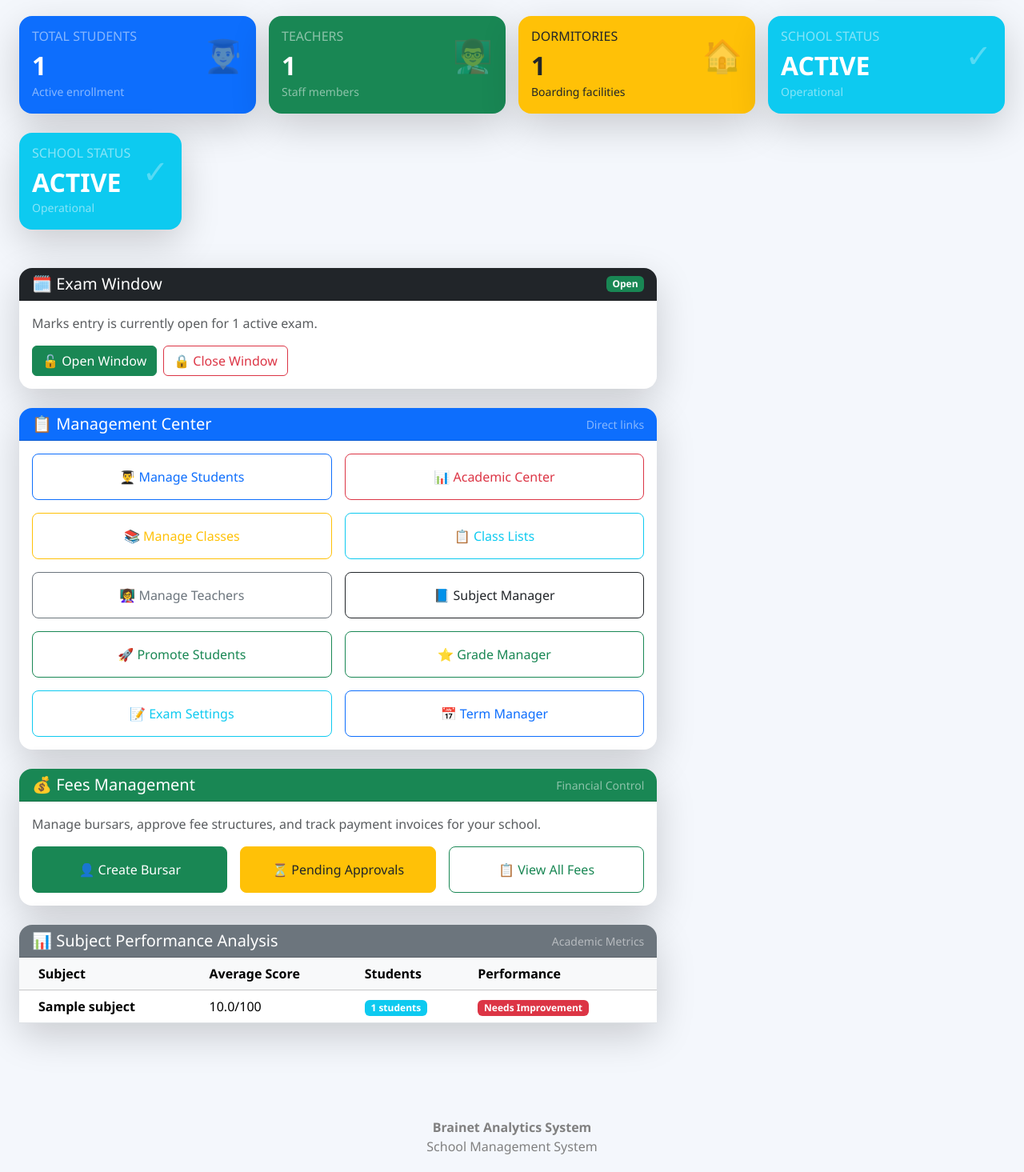
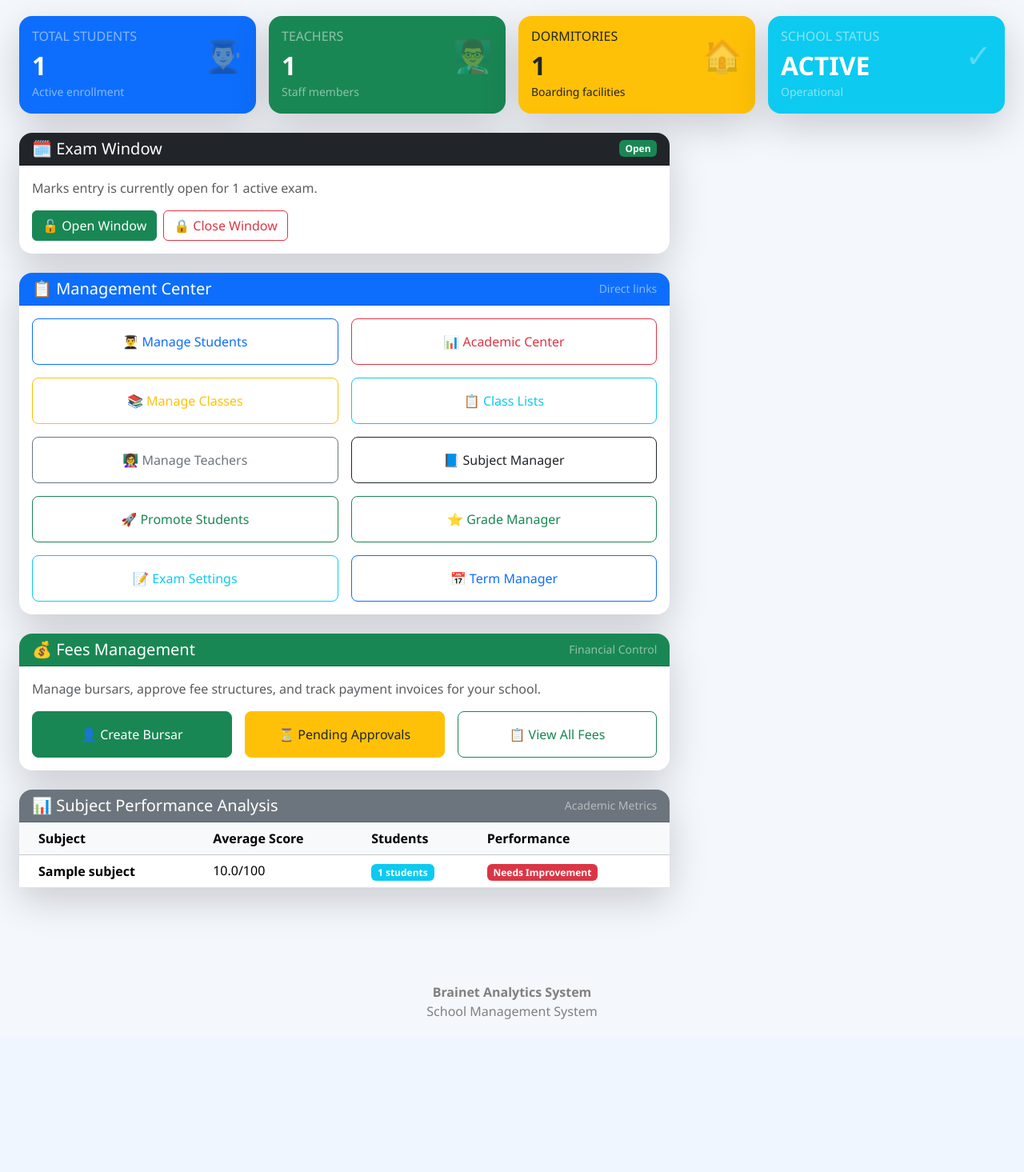
Before and after one commit to Dantex3d/Brainet-ERP, a Django app: page /schools/principal/dashboard/ in a window 1280 px wide. Shown: the part 289-1754 px from the top of the page at 80% size. After the commit the page ends 1563 px from the top, so only its background shows below. Run offline with Django 5.2, Linux system fonts and the light colour scheme; a user stored in the database is signed in; tables that the repository leaves empty hold one stand-in row (values such as "Sample post").

Commit message:
generator fix

```diff
--- a/brainet/settings.py
+++ b/brainet/settings.py
@@ -22,13 +22,11 @@ SECRET_KEY = os.environ.get(
     "django-insecure-development-key"
 )
 
-DEBUG = os.environ.get("DEBUG", "False") == "True"
+DEBUG = os.environ.get("DEBUG", "False")
 
 ALLOWED_HOSTS = [
     "brainetanalytics.co.ke",
     "www.brainetanalytics.co.ke",
-    "brainet.up.railway.app",
-    "brainet-erp.vercel.app",
     "localhost",
     "127.0.0.1",
 ]
@@ -36,7 +34,7 @@ ALLOWED_HOSTS = [
 CSRF_TRUSTED_ORIGINS = [
     "https://brainetanalytics.co.ke",
     "https://www.brainetanalytics.co.ke",
-    "https://brainet.up.railway.app",
+
 ]
 
 # =========================================================
--- a/brainet/templates/dashboards/principal.html
+++ b/brainet/templates/dashboards/principal.html
@@ -278,27 +278,8 @@
             </div>
         </div>
 
-        <!-- MAIN GRID -->
-        <div class="row g-4">
 
-            <!-- LEFT PANEL - MAIN CONTENT -->
-            <div class="col-lg-8">
 
-        <div class="col-md-3">
-            <div class="card border-0 shadow-lg rounded-4 bg-info text-white h-100">
-                <div class="card-body">
-                    <div class="d-flex justify-content-between align-items-center">
-                        <div>
-                            <h6 class="text-uppercase text-white-50 mb-2">School Status</h6>
-                            <h2 class="fw-bold mb-0">ACTIVE</h2>
-                        </div>
-                        <div style="font-size: 2.5rem; opacity: 0.3;">✓</div>
-                    </div>
-                    <small class="text-white-50">Operational</small>
-                </div>
-            </div>
-        </div>
-    </div>
 
     <!-- MAIN GRID -->
     <div class="row g-4">
--- a/brainet/templates/exams/errors/404.html
+++ b/brainet/templates/exams/errors/404.html
@@ -32,6 +32,11 @@
 
                     </p>
 
+                    <p class="text-muted mb-4">
+                        If error persists, please contact the system administrator.
+
+                </p>
+
                     <div class="d-grid gap-2 d-md-flex justify-content-md-center">
 
                         <a href="/"
```
Also changed, not shown: brainet/templates/exams/marksheet_center.html (+12 -8 lines).
